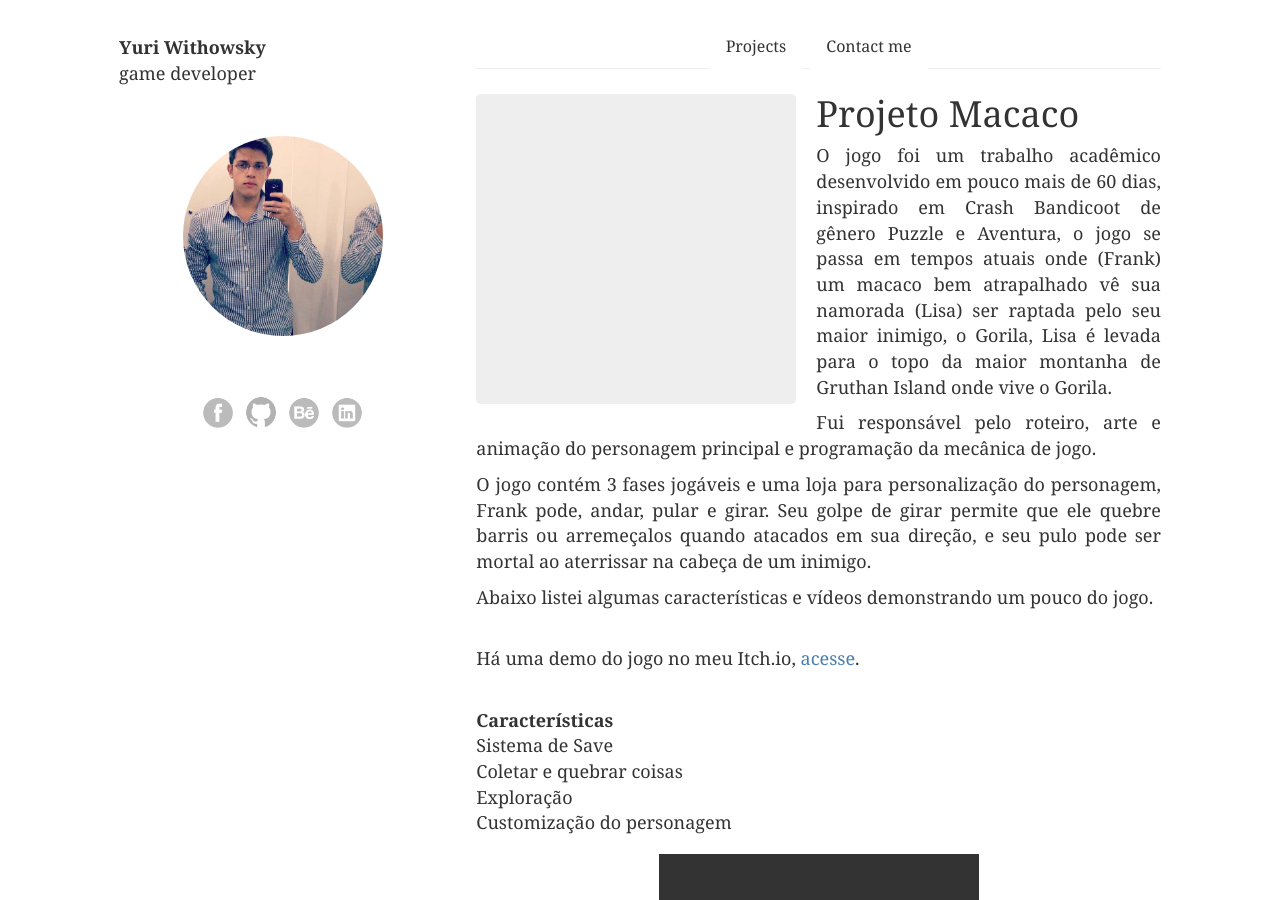
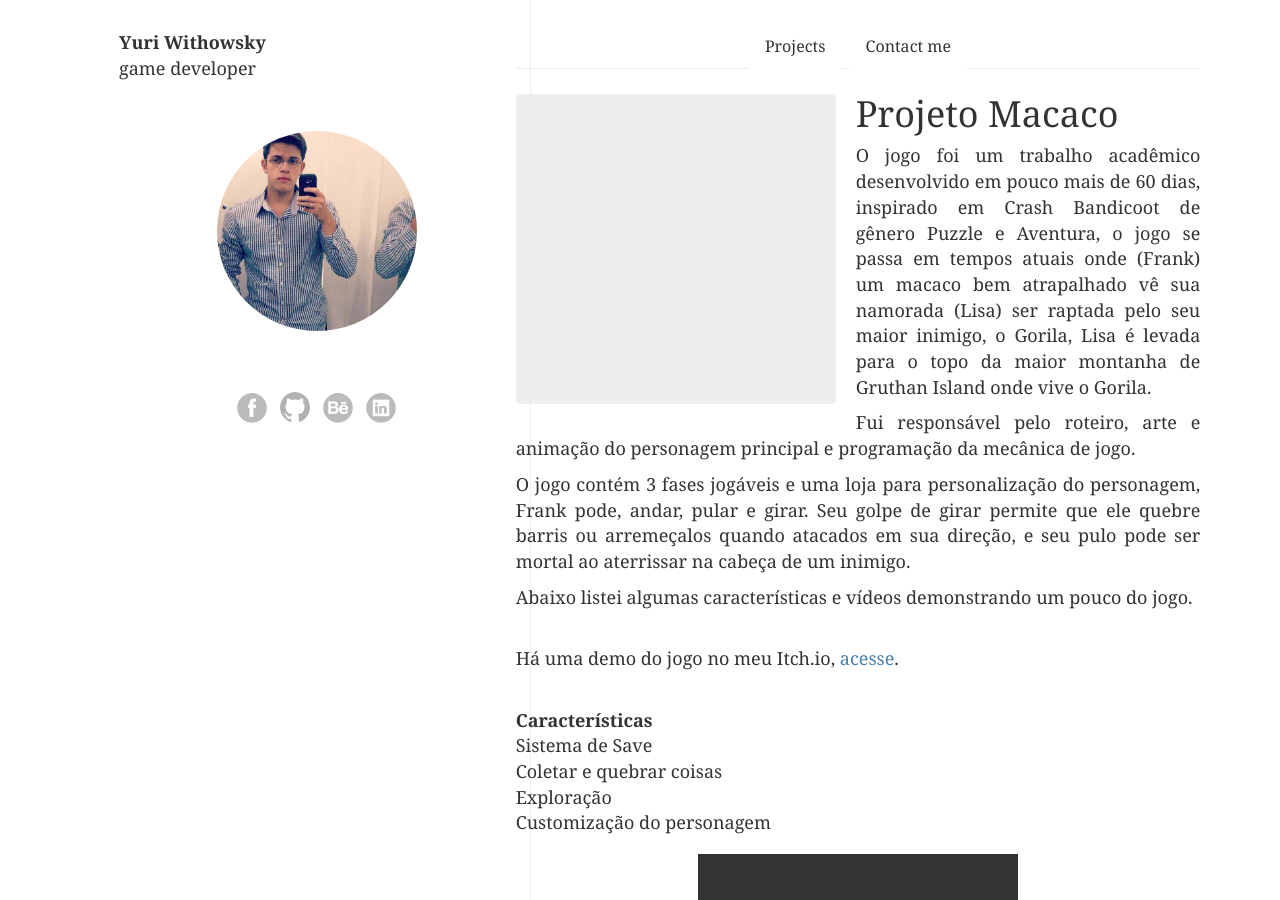
Before and after one commit to yuriwithowsky/yuriwithowsky.github.io, a Jekyll site: the page built from _posts/2015-09-29-project-monkey.md, in a window 1280 px wide and 900 px high. Built offline with Jekyll 4.4.1, drawn with Linux system fonts in a browser that asks for light colours; some web fonts are replaced; grey boxes are pictures that could not be loaded.

Commit message:
Update post.html

```diff
--- a/_layouts/post.html
+++ b/_layouts/post.html
@@ -15,7 +15,7 @@
 <body>
     <div class="container">
         <div class="row">
-            <div class="col-md-4">
+            <div class="col-md-4 sidebar">
                 <span class="author-title"><b>Yuri Withowsky</b> game developer</span>
                 <a href="{{site.url}}" class="author-photo">
                     <img src="{{site.url}}/img/picture.jpg" />
@@ -28,7 +28,7 @@
                     {% endfor %}
                 </div>
             </div>
-            <div class="col-md-8">
+            <div class="col-md-8 content">
                 <div class="container-nav">
                     <ul class="nav-links">
                         {% for nav in site.navigation %}
```
